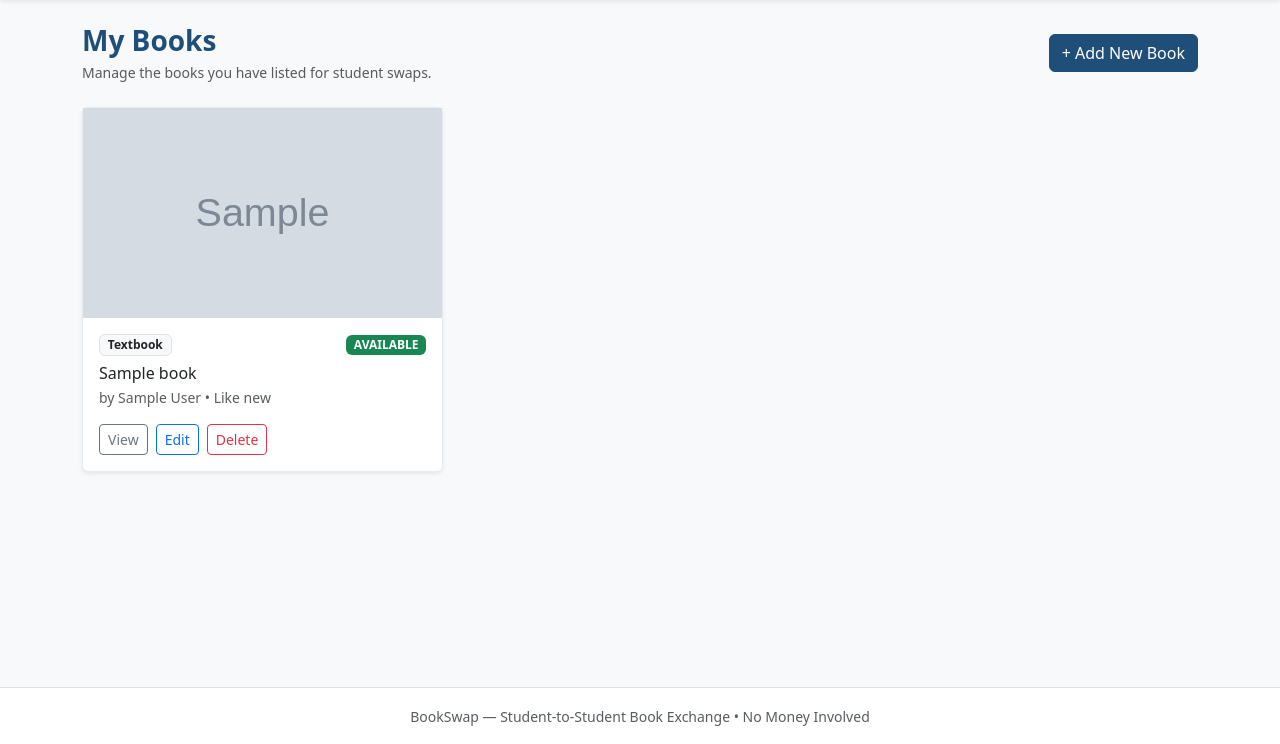
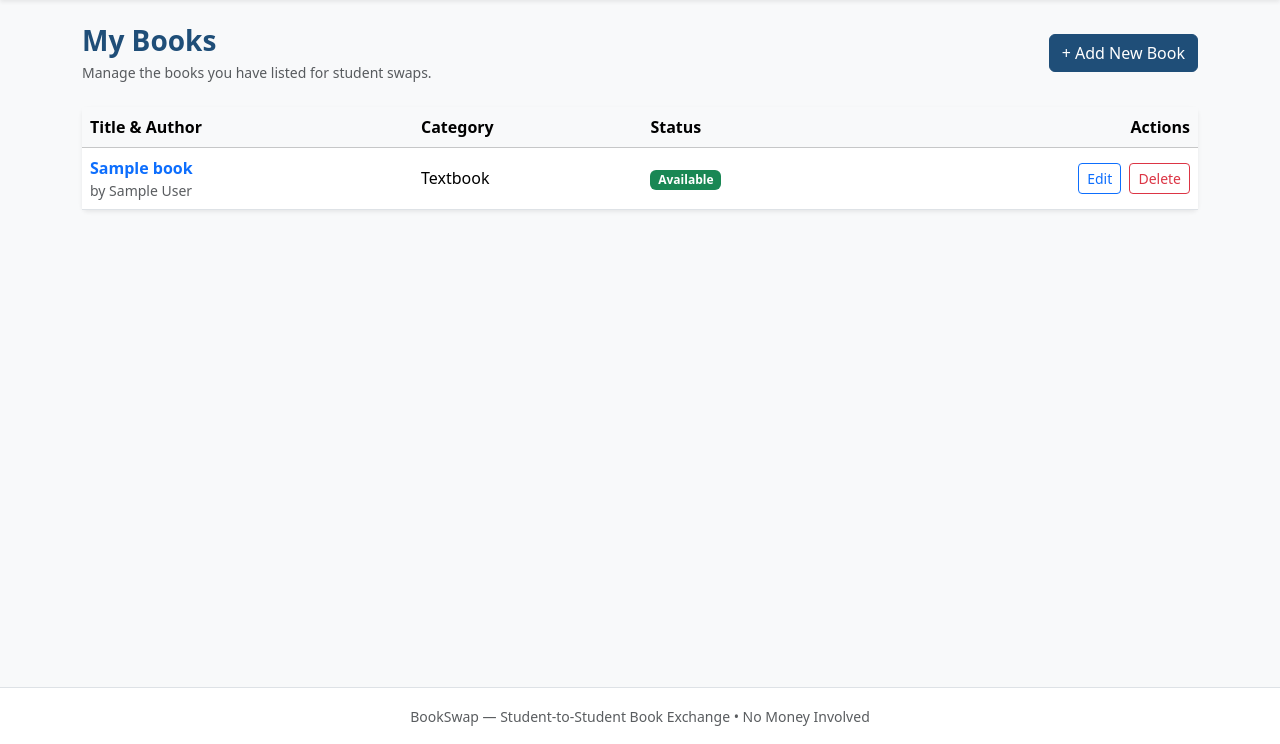
Before and after one commit to tastamanna02/BookSwap, a PHP site: page /my-books.php in a window 1280 px wide. Shown: the part 56-800 px from the top of the page. Run offline with PHP 8.4, Linux system fonts and the light colour scheme; the visitor is signed in with stand-in values (Sample User, id 1); data comes from the database, SQL or seed files in the repository; tables that the repository leaves empty hold one stand-in row (values such as "Sample post"); grey boxes marked "Sample" are stand-in pictures.

Commit message:
feat: implement book deletion API endpoint and Swap model lifecycle management

```diff
--- a/app/Models/Swap.php
+++ b/app/Models/Swap.php
@@ -388,6 +388,24 @@ class Swap
     }
 
     /**
+     * Return true if the given book is currently part of an 'accepted' swap.
+     */
+    public static function bookInActiveSwap(int $bookId): bool
+    {
+        $pdo = Database::pdo();
+        $stmt = $pdo->prepare(
+            "SELECT 1
+             FROM swap_requests
+             WHERE status = 'accepted'
+               AND (requested_book_id = :b1 OR offered_book_id = :b2)
+             LIMIT 1"
+        );
+        $stmt->execute([':b1' => $bookId, ':b2' => $bookId]);
+
+        return $stmt->fetchColumn() !== false;
+    }
+
+    /**
      * Count incoming pending swap requests awaiting the given book owner's response.
      */
     public static function pendingIncoming(int $userId): int
--- a/assets/js/app.js
+++ b/assets/js/app.js
@@ -284,7 +284,7 @@ document.addEventListener('click', async (event) => {
 
     const result = await api('api/book_delete.php', {
         method: 'POST',
-        data: { book_id: bookId },
+        data: { id: bookId },
     });
 
     if (result && result.ok) {
@@ -296,16 +296,18 @@ document.addEventListener('click', async (event) => {
             }
         }
 
-        const myBooksList = document.getElementById('my-books-list');
-        if (myBooksList && myBooksList.querySelectorAll('.js-book-item').length === 0) {
-            const emptyCol = BookSwap.createEl('div', 'col-12');
-            const emptyBox = BookSwap.createEl('div', 'card border-0 shadow-sm p-4 text-center text-muted');
-            emptyBox.appendChild(BookSwap.createEl('p', 'mb-3', 'You have not listed any books yet.'));
+        const myBooksContainer = document.getElementById('my-books-container');
+        const myBooksTbody = document.getElementById('my-books-tbody');
+        if (myBooksContainer && myBooksTbody && myBooksTbody.querySelectorAll('tr').length === 0) {
+            const emptyBox = BookSwap.createEl('div', 'card border-0 shadow-sm p-5 text-center text-muted');
+            emptyBox.appendChild(BookSwap.createEl('h2', 'h5 text-dark mb-2', 'No books listed yet'));
+            emptyBox.appendChild(BookSwap.createEl('p', 'mb-3', 'Share a textbook or novel you have finished so other students can propose a swap.'));
+            const btnWrap = document.createElement('div');
             const addBtn = BookSwap.createEl('a', 'btn btn-primary btn-sm', 'Add Your First Book');
             addBtn.href = buildUrl('book-form.php');
-            emptyBox.appendChild(addBtn);
-            emptyCol.appendChild(emptyBox);
-            myBooksList.replaceChildren(emptyCol);
+            btnWrap.appendChild(addBtn);
+            emptyBox.appendChild(btnWrap);
+            myBooksContainer.replaceChildren(emptyBox);
         }
 
         showAlert(result.message || 'Book deleted successfully.', 'success');
--- a/assets/js/book-detail.js
+++ b/assets/js/book-detail.js
@@ -7,7 +7,7 @@
 (function () {
     'use strict';
 
-    const swapForm = document.getElementById('swap-request-form');
+    const swapForm = document.getElementById('swap-form');
     if (!swapForm) {
         return;
     }
@@ -20,7 +20,7 @@
         event.preventDefault();
         BookSwap.hideAlert(alertBox);
 
-        const requestedBookId = Number(swapForm.getAttribute('data-requested-book-id') || '0');
+        const requestedBookId = Number(swapForm.getAttribute('data-book-id') || '0');
         const offeredBookId = Number(offeredSelect ? offeredSelect.value : '0');
 
         if (offeredBookId <= 0) {
--- a/my-books.php
+++ b/my-books.php
@@ -2,8 +2,8 @@
 /**
  * My Books Page
  *
- * Shows all books listed by the logged-in student (available, reserved, or swapped).
- * Owners can add, edit (available only), or delete via Fetch POST.
+ * Requires login. Displays a responsive Bootstrap table of the logged-in
+ * user's listed books with Edit and Fetch-powered Delete actions.
  */
 
 declare(strict_types=1);
@@ -26,73 +26,69 @@ require __DIR__ . DIRECTORY_SEPARATOR . 'partials' . DIRECTORY_SEPARATOR . 'head
     <a href="<?= e(url('book-form.php')) ?>" class="btn btn-primary">+ Add New Book</a>
 </div>
 
-<div id="my-books-list" class="row g-3">
+<div id="my-books-container">
     <?php if (empty($books)): ?>
-        <div class="col-12">
-            <div class="card border-0 shadow-sm p-4 text-center text-muted">
-                <p class="mb-3">You have not listed any books yet.</p>
+        <div class="card border-0 shadow-sm p-5 text-center text-muted">
+            <h2 class="h5 text-dark mb-2">No books listed yet</h2>
+            <p class="mb-3">Share a textbook or novel you have finished so other students can propose a swap.</p>
             <div>
                 <a href="<?= e(url('book-form.php')) ?>" class="btn btn-primary btn-sm">Add Your First Book</a>
             </div>
         </div>
-        </div>
     <?php else: ?>
+        <div class="card border-0 shadow-sm">
+            <div class="table-responsive">
+                <table class="table table-hover align-middle mb-0">
+                    <thead class="table-light">
+                        <tr>
+                            <th>Title &amp; Author</th>
+                            <th class="d-none d-md-table-cell">Category</th>
+                            <th>Status</th>
+                            <th class="text-end">Actions</th>
+                        </tr>
+                    </thead>
+                    <tbody id="my-books-tbody">
                         <?php foreach ($books as $book): ?>
                             <?php
-            $isSwapped = ((int) $book['is_swapped'] === 1);
-            $displayStatus = $isSwapped ? 'swapped' : $book['status'];
+                            $isAvailable = ($book['status'] === 'available');
+                            $badgeClass = $isAvailable ? 'bg-success' : 'bg-warning text-dark';
+                            $badgeLabel = $isAvailable ? 'Available' : 'In a swap';
+                            $rowId = 'book-' . (int) $book['id'];
                             ?>
-            <div id="book-row-<?= e((string) $book['id']) ?>" class="col-sm-6 col-lg-4 js-book-item">
-                <div class="card h-100 shadow-sm book-card">
-                    <div class="book-cover-box">
-                        <?php if (!empty($book['image'])): ?>
-                            <img src="<?= e(url('uploads/' . rawurlencode((string) $book['image']))) ?>"
-                                 class="book-cover-img"
-                                 alt="<?= e($book['title']) ?>">
-                        <?php else: ?>
-                            <div class="book-cover-placeholder"><?= e($book['title']) ?></div>
-                        <?php endif; ?>
-                    </div>
-                    <div class="card-body d-flex flex-column">
-                        <div class="d-flex flex-wrap justify-content-between align-items-center gap-1 mb-2">
-                            <span class="badge bg-light text-dark border"><?= e($book['category_name']) ?></span>
-                            <span class="badge text-uppercase <?= e(statusBadgeClass($displayStatus)) ?>">
-                                <?= e($displayStatus) ?>
+                            <tr id="<?= e($rowId) ?>">
+                                <td>
+                                    <a href="<?= e(url('book.php?id=' . (int) $book['id'])) ?>"
+                                       class="fw-semibold text-decoration-none">
+                                        <?= e($book['title']) ?>
+                                    </a>
+                                    <div class="small text-muted">by <?= e($book['author']) ?></div>
+                                </td>
+                                <td class="d-none d-md-table-cell">
+                                    <?= e($book['category_name']) ?>
+                                </td>
+                                <td>
+                                    <span class="badge <?= e($badgeClass) ?>">
+                                        <?= e($badgeLabel) ?>
                                     </span>
-                        </div>
-                        <h2 class="h6 card-title mb-1"><?= e($book['title']) ?></h2>
-                        <p class="text-muted small mb-3">
-                            by <?= e($book['author']) ?> &bull; <?= e(Book::CONDITIONS[$book['book_condition']] ?? ucfirst($book['book_condition'])) ?>
-                        </p>
-
-                        <div class="mt-auto">
-                            <div class="d-flex flex-wrap gap-2">
-                                <a href="<?= e(url('book.php?id=' . (int) $book['id'])) ?>"
-                                   class="btn btn-outline-secondary btn-sm">View</a>
-
-                                <?php if ($book['status'] === 'available'): ?>
+                                </td>
+                                <td class="text-end text-nowrap">
                                     <a href="<?= e(url('book-form.php?id=' . (int) $book['id'])) ?>"
-                                       class="btn btn-outline-primary btn-sm">Edit</a>
+                                       class="btn btn-outline-primary btn-sm me-1">
+                                        Edit
+                                    </a>
                                     <button type="button"
                                             class="btn btn-outline-danger btn-sm"
                                             data-delete-book="<?= e((string) $book['id']) ?>"
-                                            data-row="book-row-<?= e((string) $book['id']) ?>">
+                                            data-row="<?= e($rowId) ?>">
                                         Delete
                                     </button>
-                                <?php endif; ?>
-                            </div>
-                            <?php if ($book['status'] !== 'available'): ?>
-                                <p class="small text-muted mt-2 mb-0">
-                                    <?= $isSwapped
-                                        ? 'Exchanged in a completed swap.'
-                                        : 'Locked while an accepted swap is in progress.' ?>
-                                </p>
-                            <?php endif; ?>
+                                </td>
+                            </tr>
+                        <?php endforeach; ?>
+                    </tbody>
+                </table>
             </div>
         </div>
-                </div>
-            </div>
-        <?php endforeach; ?>
     <?php endif; ?>
 </div>
 
```
Also changed, not shown: api/book_delete.php (+30 -9 lines), book.php (+29 -24 lines). Lines whose indentation alone changed are shown as unchanged.
